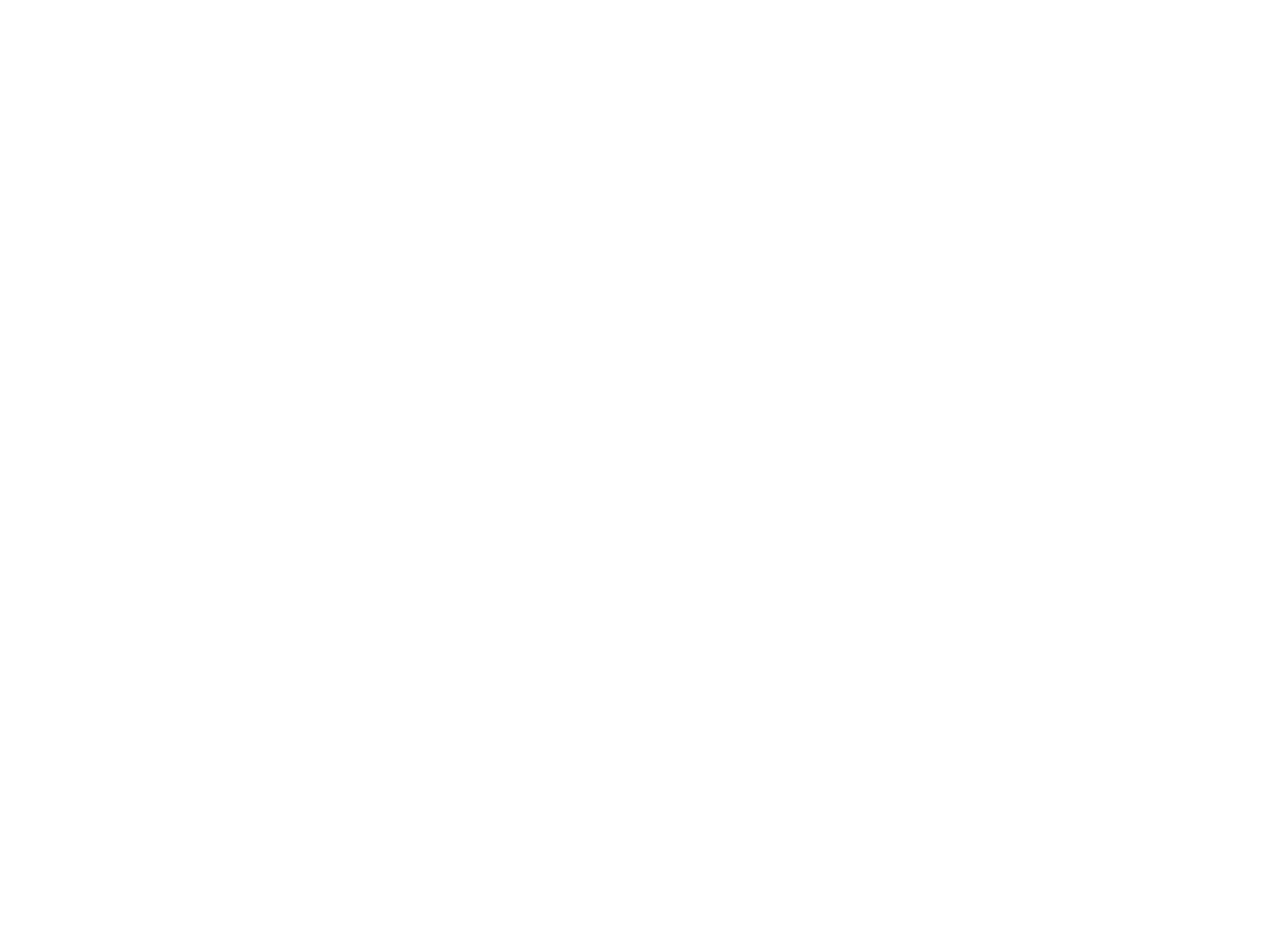
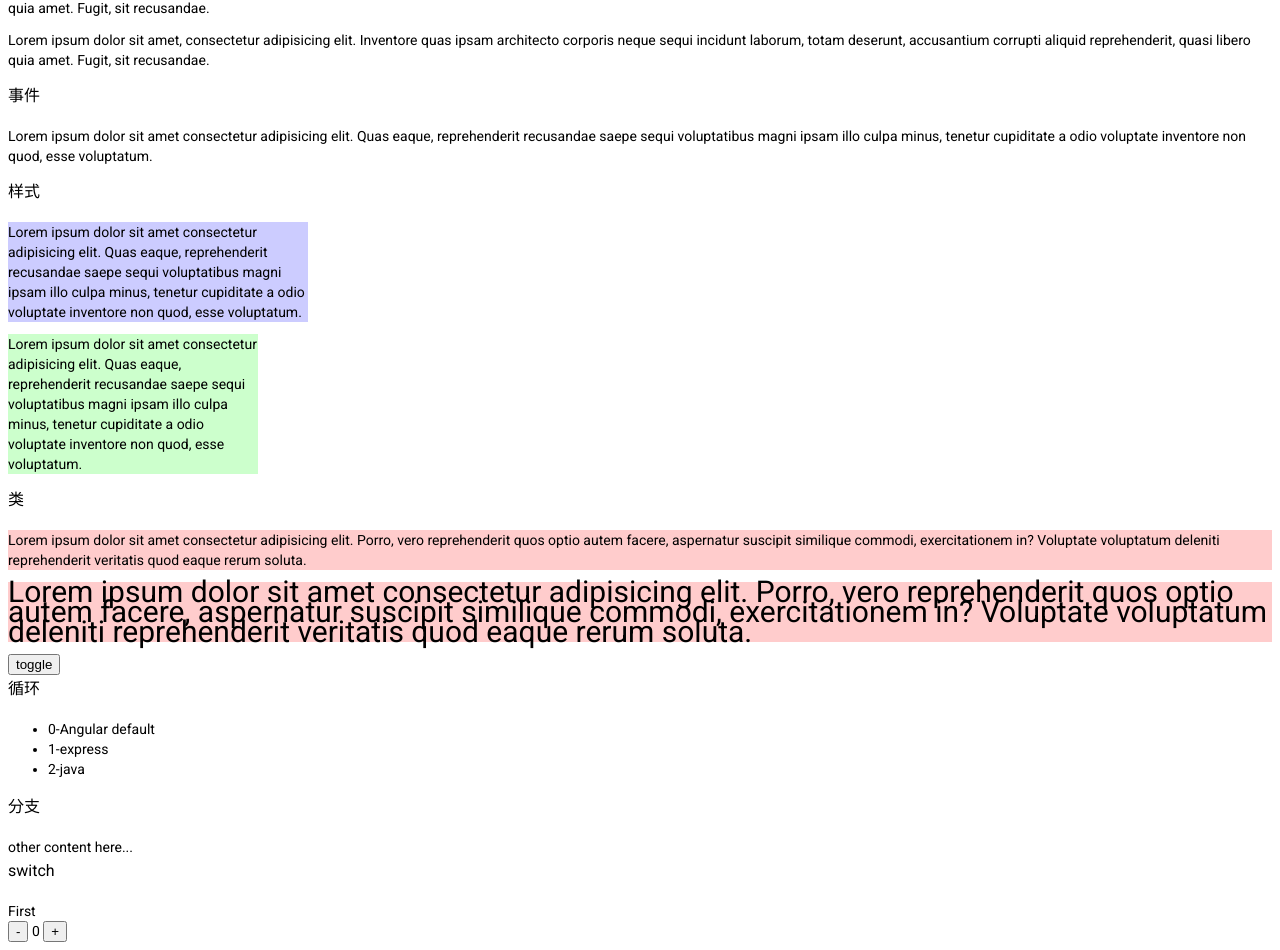
Before and after one commit to lsy0xcc/Angular-Demo, an Angular app: page / in a window 1280 px wide. Shown: the part 198-1148 px from the top of the page. Before the commit the page ends 800 px from the top, so only its background shows below. Built offline with nearby package versions, Linux system fonts and the light colour scheme.

Commit message:
Eazy bind and directive

```diff
--- a/src/app/app.component.html
+++ b/src/app/app.component.html
@@ -1 +1,3 @@
-<router-outlet></router-outlet> <app-my-com></app-my-com>
+<router-outlet></router-outlet>
+<app-my-com></app-my-com>
+<app-my-directive></app-my-directive>
--- a/src/app/app.module.ts
+++ b/src/app/app.module.ts
@@ -5,9 +5,10 @@
 import { AppComponent } from './app.component';
 import { BrowserAnimationsModule } from '@angular/platform-browser/animations';
 import { MyComComponent } from './my-com/my-com.component';
+import { MyDirectiveComponent } from './my-directive/my-directive.component';
 
 @NgModule({
-  declarations: [AppComponent, MyComComponent],
+  declarations: [AppComponent, MyComComponent, MyDirectiveComponent],
   imports: [BrowserModule, AppRoutingModule, BrowserAnimationsModule],
   providers: [],
   bootstrap: [AppComponent],
--- a/src/app/my-com/my-com.component.html
+++ b/src/app/my-com/my-com.component.html
@@ -1 +1,48 @@
-<p>my-com works!</p>
+<h2>绑定</h2>
+<h3>字符串</h3>
+<p>{{ userName }}</p>
+<h3>属性</h3>
+<p title="{{ paraTitle }}">
+  Lorem ipsum dolor sit amet, consectetur adipisicing elit. Inventore quas ipsam
+  architecto corporis neque sequi incidunt laborum, totam deserunt, accusantium
+  corrupti aliquid reprehenderit, quasi libero quia amet. Fugit, sit recusandae.
+</p>
+<p [title]="paraTitle">
+  Lorem ipsum dolor sit amet, consectetur adipisicing elit. Inventore quas ipsam
+  architecto corporis neque sequi incidunt laborum, totam deserunt, accusantium
+  corrupti aliquid reprehenderit, quasi libero quia amet. Fugit, sit recusandae.
+</p>
+<h3>事件</h3>
+<p (click)="(clickPara)">
+  Lorem ipsum dolor sit amet consectetur adipisicing elit. Quas eaque,
+  reprehenderit recusandae saepe sequi voluptatibus magni ipsam illo culpa
+  minus, tenetur cupiditate a odio voluptate inventore non quod, esse
+  voluptatum.
+</p>
+<h3>样式</h3>
+<p [style.backgroundColor]="blueBack" [style.width.px]="paragraphWidth">
+  Lorem ipsum dolor sit amet consectetur adipisicing elit. Quas eaque,
+  reprehenderit recusandae saepe sequi voluptatibus magni ipsam illo culpa
+  minus, tenetur cupiditate a odio voluptate inventore non quod, esse
+  voluptatum.
+</p>
+<p [style]="styleObj">
+  Lorem ipsum dolor sit amet consectetur adipisicing elit. Quas eaque,
+  reprehenderit recusandae saepe sequi voluptatibus magni ipsam illo culpa
+  minus, tenetur cupiditate a odio voluptate inventore non quod, esse
+  voluptatum.
+</p>
+<h3>类</h3>
+<p [class.red-back]="isWarnning">
+  Lorem ipsum dolor sit amet consectetur adipisicing elit. Porro, vero
+  reprehenderit quos optio autem facere, aspernatur suscipit similique commodi,
+  exercitationem in? Voluptate voluptatum deleniti reprehenderit veritatis quod
+  eaque rerum soluta.
+</p>
+<p [class]="classObj">
+  Lorem ipsum dolor sit amet consectetur adipisicing elit. Porro, vero
+  reprehenderit quos optio autem facere, aspernatur suscipit similique commodi,
+  exercitationem in? Voluptate voluptatum deleniti reprehenderit veritatis quod
+  eaque rerum soluta.
+</p>
+<button (click)="toggleButton()">toggle</button>
--- a/src/app/my-com/my-com.component.scss
+++ b/src/app/my-com/my-com.component.scss
@@ -0,0 +1,11 @@
+.big-font{
+  font-size: 30px;
+}
+
+.red-back{
+  background-color: #FFCCCC;
+}
+
+.green-back{
+  background-color: #CCFFCC;
+}
--- a/src/app/my-com/my-com.component.ts
+++ b/src/app/my-com/my-com.component.ts
@@ -3,13 +3,37 @@
 @Component({
   selector: 'app-my-com',
   templateUrl: './my-com.component.html',
-  styleUrls: ['./my-com.component.scss']
+  styleUrls: ['./my-com.component.scss'],
 })
 export class MyComComponent implements OnInit {
+  constructor() {}
+  userName = 'John';
+  paraTitle = 'This is title.';
+  blueBack: string = '#CCCCFF';
+  paragraphWidth: number = 300;
+  isWarnning: boolean = true;
+  styleObj: any = {
+    backgroundColor: '#CCFFCC',
+    width: '250px',
+  };
+  classObj: any = {
+    'big-font': true,
+    'red-back': true,
+    'green-back': false,
+  };
 
-  constructor() { }
+  ngOnInit(): void {}
 
-  ngOnInit(): void {
+  clickPara(e: any): void {
+    console.log(e);
   }
-
+  toggleButton(): void {
+    this.isWarnning = !this.isWarnning;
+    let newObj: any = {
+      'big-font': true,
+    };
+    newObj['red-back'] = this.isWarnning;
+    newObj['green-back'] = !this.isWarnning;
+    this.classObj = newObj;
+  }
 }
--- /dev/null
+++ b/src/app/my-directive/my-directive.component.html
@@ -0,0 +1,26 @@
+<h3>循环</h3>
+<ul>
+  <li *ngFor="let e of toDoList; index as i; first as isFirst; trackByMethod">
+    {{ i }}-{{ e.text }} <span *ngIf="isFirst">default</span>
+  </li>
+</ul>
+
+<h3>分支</h3>
+<div id="test">
+  <ng-template *ngIf="isValid(); then content; else other_content"
+    >here is ignored</ng-template
+  >
+</div>
+<ng-template #content>content here...</ng-template>
+<ng-template #other_content>other content here...</ng-template>
+
+<h3>switch</h3>
+<div [ngSwitch]="showIndex">
+  <div *ngSwitchCase="0">First</div>
+  <ng-container *ngSwitchCase="1">Second</ng-container>
+  <div *ngSwitchDefault>Default</div>
+</div>
+<div>
+  <button (click)="decrease()">-</button> {{ showIndex }}
+  <button (click)="increase()">+</button>
+</div>
--- /dev/null
+++ b/src/app/my-directive/my-directive.component.ts
@@ -0,0 +1,43 @@
+import { Component, OnInit } from '@angular/core';
+
+@Component({
+  selector: 'app-my-directive',
+  templateUrl: './my-directive.component.html',
+  styleUrls: ['./my-directive.component.scss'],
+})
+export class MyDirectiveComponent implements OnInit {
+  constructor() {}
+  toDoList: any[] = [
+    {
+      index: 1,
+      text: 'Angular',
+    },
+    {
+      index: 5,
+      text: 'express',
+    },
+    {
+      index: 10,
+      text: 'java',
+    },
+  ];
+  trackByMethod(index: number, el: any): number {
+    return el.id;
+  }
+  showIndex: number = 0;
+  isValid(): boolean {
+    return false;
+  }
+  increase(): void {
+    if (this.showIndex < this.toDoList.length - 1) {
+      this.showIndex++;
+    }
+  }
+  decrease(): void{
+    if (this.showIndex > 0) {
+      this.showIndex--;
+    }
+  }
+  ngOnInit(): void {
+  }
+}
--- a/src/styles.scss
+++ b/src/styles.scss
@@ -1,4 +1 @@
 /* You can add global styles to this file, and also import other style files */
-
-html, body { height: 100%; }
-body { margin: 0; font-family: Roboto, "Helvetica Neue", sans-serif; }
```
Also changed, not shown: src/app/my-directive/my-directive.component.scss (added).
